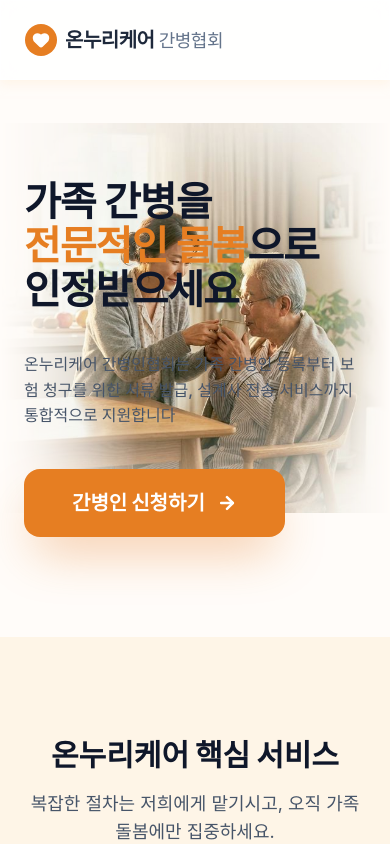
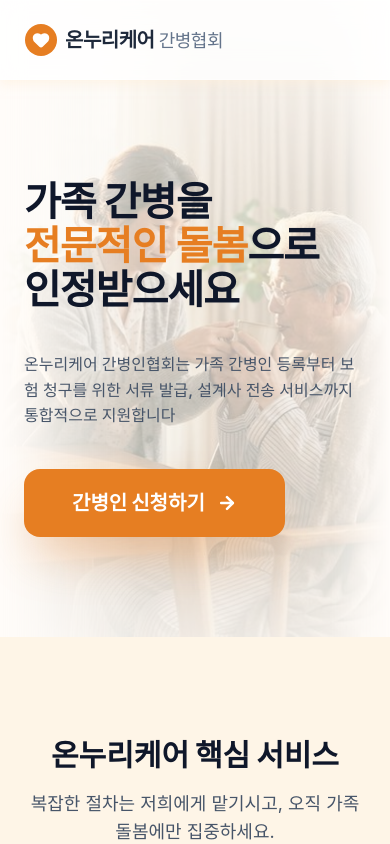
Before and after one commit to juj5835/marketing-onnuri, a Next.js app: page / in a window 390 px wide. Shown: the top 844 px of the page. Built offline with nearby package versions, Linux system fonts and the light colour scheme; a web font is replaced by a local one.

Commit message:
Design: Update Hero background image style for mobile (opacity 0.3, center, cover)

```diff
--- a/src/components/Hero.tsx
+++ b/src/components/Hero.tsx
@@ -16,17 +16,17 @@ export default function Hero() {
       }}>
         {/* Background Image Container - Centered 1200px Area */}
         <div
-          className="absolute inset-0 z-0 flex justify-end pointer-events-none max-w-[1200px]"
+          className="absolute inset-0 z-0 flex md:justify-end pointer-events-none md:max-w-[1200px]"
           style={{
             margin: '0 auto'
           }}
         >
-          <div className="max-w-[700px] w-full relative ">
+          <div className="w-full h-full md:max-w-[700px] relative ">
             <Image
               src="/images/hero_family_care_refined.png"
               alt="가족 간병 배경"
               fill
-              className="object-contain object-right"
+              className="object-cover object-center opacity-30 md:object-contain md:object-right md:opacity-100"
               style={{
                 maskImage: 'linear-gradient(to right, transparent, black 35%, black 85%, transparent)',
                 WebkitMaskImage: 'linear-gradient(to right, transparent, black 35%, black 85%, transparent)'
```
